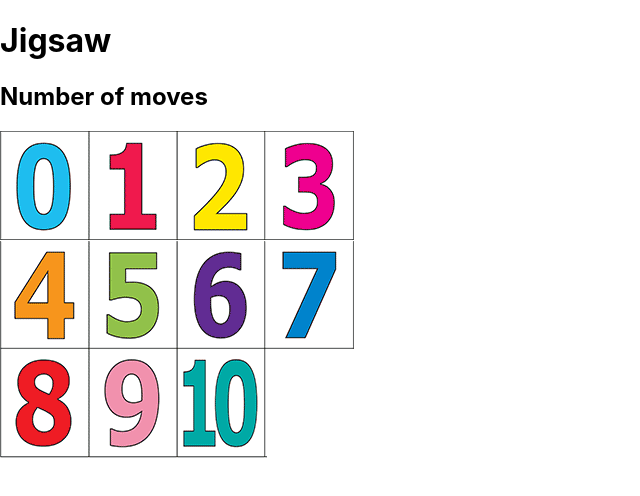
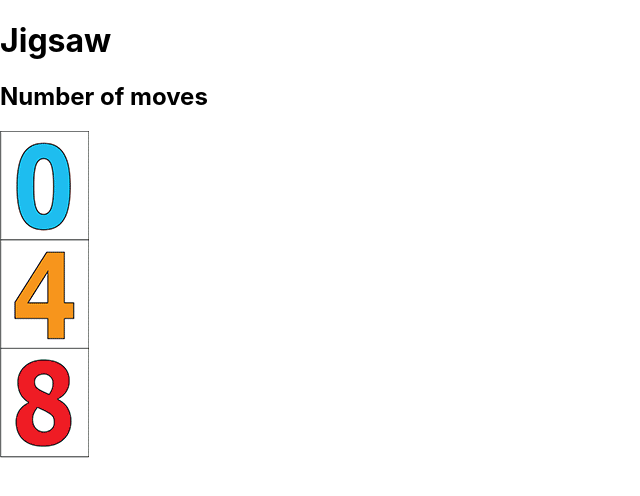
Before and after one commit to unnikrishnan-ambalapatt/jigsaw-game, a React (Create React App) app: page / in a window 1280 px wide. Shown: the top 496 px of the page, without its empty margins (0-640 px from the left). Built offline with nearby package versions, Linux system fonts and the light colour scheme.

Commit message:
Alternative approach for tiles

```diff
--- a/src/components/block.jsx
+++ b/src/components/block.jsx
@@ -6,7 +6,7 @@ export default class Block extends React.Component {
   render() {
     return (
       <div>
-        <img alt="logo" src={logo} className="position-zero"></img>
+        {/* <img alt="logo" src={logo} className="position-zero"></img>
         <img alt="logo" src={logo} className="position-one"></img>
         <img alt="logo" src={logo} className="position-two"></img>
         <img alt="logo" src={logo} className="position-three"></img>
@@ -15,7 +15,10 @@ export default class Block extends React.Component {
         <img alt="logo" src={logo} className="position-six"></img>
         <img alt="logo" src={logo} className="position-seven"></img>
         <img alt="logo" src={logo} className="position-eight"></img>
-        <img alt="logo" src={logo} className="position-nine"></img>
+        <img alt="logo" src={logo} className="position-nine"></img> */}
+        <div className="puzzle piece1"></div>
+        <div className="puzzle piece2"></div>
+        <div className="puzzle piece3"></div>
       </div>
     );
   }
--- a/src/styles/block.css
+++ b/src/styles/block.css
@@ -53,6 +53,20 @@
   position: absolute;
 }
 
-.container {
-  position: relative;
+.puzzle {
+  background-image: url("../img/nums.png");
+  width: 89px;
+  height: 109px;
 }
+
+.piece1 {
+  background-position: 0px 0px;
+}
+
+.piece2 {
+  background-position: 0px -109px;
+}
+
+.piece3 {
+  background-position: 0px -218px;
+}
```
